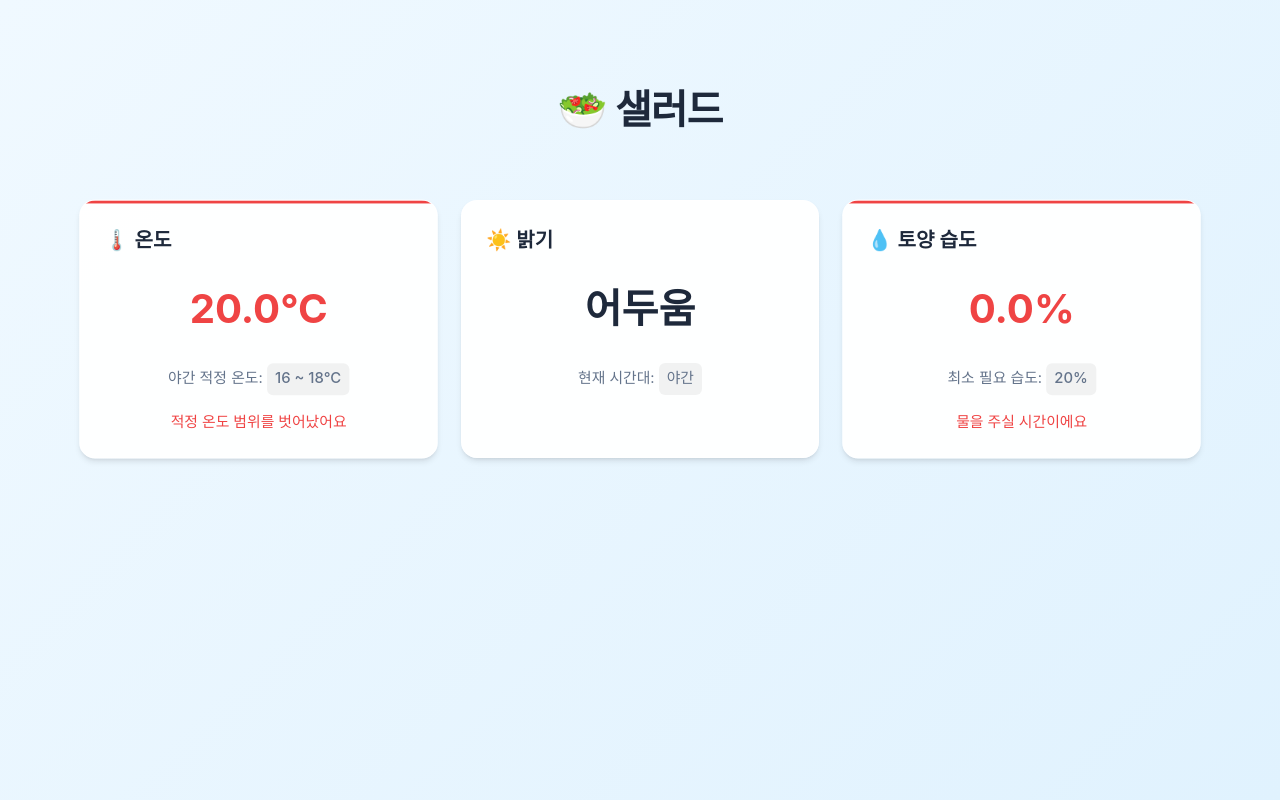
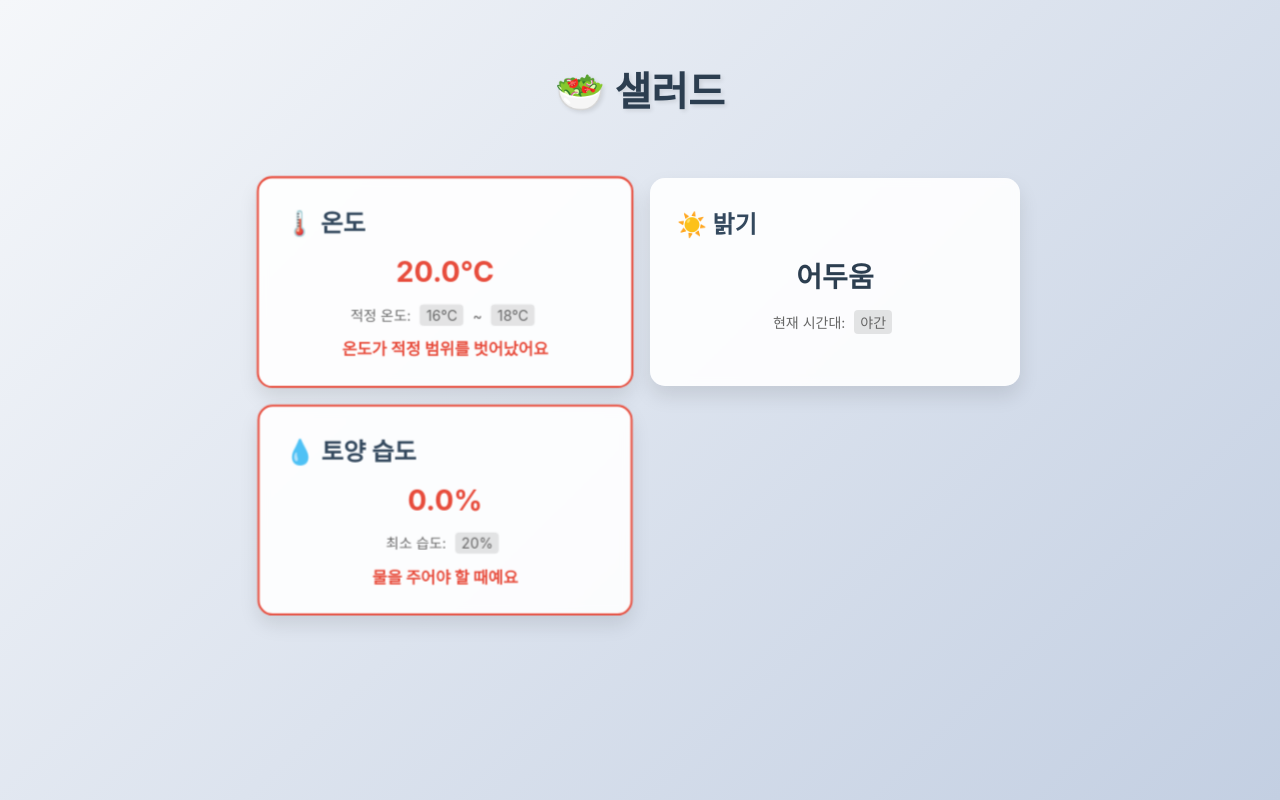
Before and after one commit to seolcu/salad, a Flask app: page / in a window 1280 px wide. Run offline with Flask 3, Linux system fonts and the light colour scheme.

Commit message:
가운데정렬때매 css 다시 원래대로

```diff
--- a/web/templates/index.html
+++ b/web/templates/index.html
@@ -9,18 +9,6 @@
       href="https://cdnjs.cloudflare.com/ajax/libs/animate.css/4.1.1/animate.min.css"
     />
     <style>
-      :root {
-        --primary-bg: #f8fafc;
-        --card-bg: rgba(255, 255, 255, 0.95);
-        --text-primary: #1e293b;
-        --text-secondary: #64748b;
-        --accent-primary: #0ea5e9;
-        --warning: #ef4444;
-        --card-shadow: 0 4px 6px -1px rgb(0 0 0 / 0.1),
-          0 2px 4px -2px rgb(0 0 0 / 0.1);
-        --transition-standard: all 0.2s cubic-bezier(0.4, 0, 0.2, 1);
-      }
-
       * {
         margin: 0;
         padding: 0;
@@ -30,199 +18,137 @@
       body {
         font-family: "Pretendard", -apple-system, BlinkMacSystemFont, system-ui,
           Roboto, sans-serif;
-        background: linear-gradient(135deg, #f0f9ff 0%, #e0f2fe 100%);
+        background: linear-gradient(135deg, #f5f7fa 0%, #c3cfe2 100%);
         min-height: 100vh;
         padding: 20px;
-        color: var(--text-primary);
-        line-height: 1.5;
       }
 
       .container {
-        max-width: 1200px;
+        max-width: 800px;
         margin: 0 auto;
-        padding: 20px;
       }
 
       h1 {
-        color: var(--text-primary);
+        color: #2c3e50;
         text-align: center;
         margin: 40px 0;
         font-size: 2.5em;
-        font-weight: 700;
-        letter-spacing: -0.025em;
+        text-shadow: 2px 2px 4px rgba(0, 0, 0, 0.1);
       }
 
       .grid {
         display: grid;
-        grid-template-columns: repeat(auto-fit, minmax(300px, 1fr));
-        gap: 24px;
+        grid-template-columns: repeat(auto-fit, minmax(250px, 1fr));
+        gap: 20px;
         padding: 20px;
       }
 
       .card {
-        background: var(--card-bg);
-        padding: 24px;
-        border-radius: 16px;
-        box-shadow: var(--card-shadow);
-        transition: var(--transition-standard);
-        border: 1px solid rgba(255, 255, 255, 0.5);
-        position: relative;
-        overflow: hidden;
-      }
-
-      .card:hover {
-        transform: translateY(-2px);
+        background: rgba(255, 255, 255, 0.9);
+        padding: 25px;
+        border-radius: 15px;
         box-shadow: 0 10px 20px rgba(0, 0, 0, 0.1);
-      }
-
-      .card h2 {
-        color: var(--text-primary);
-        font-size: 1.25em;
-        font-weight: 600;
-        margin-bottom: 20px;
-        display: flex;
-        align-items: center;
-        gap: 8px;
-      }
-
-      .value {
-        font-size: 2.5em;
-        font-weight: 700;
-        color: var(--text-primary);
-        margin: 24px 0;
-        text-align: center;
-        transition: var(--transition-standard);
-      }
-
-      .detail {
-        font-size: 0.925em;
-        color: var(--text-secondary);
-        margin-top: 16px;
-        text-align: center;
-        line-height: 1.6;
-      }
-
-      .threshold {
-        display: inline-block;
-        padding: 4px 8px;
-        border-radius: 6px;
-        background: rgba(0, 0, 0, 0.05);
-        font-weight: 500;
+        transition: all 0.3s ease;
+        backdrop-filter: blur(5px);
+        border: 2px solid transparent;
       }
 
       .card.warning {
-        animation: subtle-pulse 2s infinite;
+        border-color: #e74c3c;
+        animation: pulse 2s infinite;
       }
 
-      .card.warning .value {
-        color: var(--warning);
-      }
-
-      .card.warning::before {
-        content: "";
-        position: absolute;
-        top: 0;
-        left: 0;
-        right: 0;
-        height: 3px;
-        background: var(--warning);
-        animation: slide-in 0.3s ease-out;
-      }
-
-      .warning-text {
-        color: var(--warning);
-        font-weight: 500;
-        font-size: 0.925em;
-        text-align: center;
-        margin-top: 16px;
-        opacity: 0;
-        transform: translateY(10px);
-        transition: var(--transition-standard);
-      }
-
-      .card.warning .warning-text {
-        opacity: 1;
-        transform: translateY(0);
-      }
-
-      @keyframes subtle-pulse {
+      @keyframes pulse {
         0% {
           transform: scale(1);
         }
         50% {
-          transform: scale(1.005);
+          transform: scale(1.02);
         }
         100% {
           transform: scale(1);
         }
       }
 
-      @keyframes slide-in {
-        from {
-          transform: translateX(-100%);
+      .card h2 {
+        color: #34495e;
+        margin-bottom: 15px;
+        font-size: 1.5em;
+        display: flex;
+        align-items: center;
+        gap: 10px;
       }
-        to {
-          transform: translateX(0);
+
+      .value {
+        font-size: 28px;
+        font-weight: bold;
+        color: #2c3e50;
+        margin: 15px 0;
+        text-align: center;
+      }
+
+      .detail {
+        font-size: 14px;
+        color: #666;
+        margin-top: 8px;
+        text-align: center;
+      }
+
+      .warning .value {
+        color: #e74c3c;
+      }
+
+      .warning-text {
+        color: #e74c3c;
+        font-weight: bold;
+        font-size: 16px;
+        text-align: center;
+        margin-top: 10px;
+        display: none;
+      }
+
+      .warning .warning-text {
+        display: block;
+      }
+
+      .threshold {
+        display: inline-block;
+        margin: 0 5px;
+        padding: 2px 6px;
+        border-radius: 4px;
+        background: rgba(0, 0, 0, 0.1);
+      }
+
+      @media (max-width: 600px) {
+        .grid {
+          grid-template-columns: 1fr;
+        }
+        h1 {
+          font-size: 2em;
         }
       }
 
       .loading {
-        opacity: 0.7;
+        animation: pulse 2s infinite;
       }
 
       .updated {
-        animation: fade-update 1.5s ease-out;
+        animation: highlight 1s;
       }
 
-      @keyframes fade-update {
+      @keyframes highlight {
         0% {
-          background-color: rgba(14, 165, 233, 0.15);
+          background-color: rgba(46, 204, 113, 0.2);
         }
         100% {
-          background-color: transparent;
-        }
-      }
-
-      @media (max-width: 768px) {
-        .container {
-          padding: 12px;
-        }
-
-        .grid {
-          gap: 16px;
-          padding: 12px;
-        }
-
-        .card {
-          padding: 20px;
-        }
-
-        h1 {
-          font-size: 2em;
-          margin: 24px 0;
-        }
-
-        .value {
-          font-size: 2em;
-        }
-      }
-
-      @media (prefers-reduced-motion: reduce) {
-        .card,
-        .warning-text,
-        .value {
-          transition: none;
-        }
-
-        .card.warning {
-          animation: none;
+          background-color: rgba(255, 255, 255, 0.9);
         }
       }
     </style>
   </head>
   <body>
     <div class="container">
-      <h1>🥗 샐러드</h1>
+      <h1 class="animate__animated animate__fadeIn">🥗 샐러드</h1>
       <div class="grid">
         <div
           id="temperature-card"
@@ -231,92 +157,73 @@
           <h2>🌡️ 온도</h2>
           <div id="temperature" class="value loading">측정중...</div>
           <div id="temperature-detail" class="detail"></div>
-          <div class="warning-text">적정 온도 범위를 벗어났어요</div>
+          <div class="warning-text">온도가 적정 범위를 벗어났어요</div>
         </div>
         <div
           id="brightness-card"
           class="card animate__animated animate__fadeInUp"
+          style="animation-delay: 0.1s"
         >
           <h2>☀️ 밝기</h2>
           <div id="brightness" class="value loading">측정중...</div>
           <div id="brightness-detail" class="detail"></div>
-          <div class="warning-text">더 밝은 곳으로 옮겨주세요</div>
+          <div class="warning-text">햇빛이 부족해요</div>
         </div>
-        <div id="soil-card" class="card animate__animated animate__fadeInUp">
+        <div
+          id="soil-card"
+          class="card animate__animated animate__fadeInUp"
+          style="animation-delay: 0.2s"
+        >
           <h2>💧 토양 습도</h2>
           <div id="soil_moisture" class="value loading">측정중...</div>
           <div id="soil-detail" class="detail"></div>
-          <div class="warning-text">물을 주실 시간이에요</div>
+          <div class="warning-text">물을 주어야 할 때예요</div>
         </div>
       </div>
     </div>
 
     <script>
-      const lastValidValues = {};
-      let numberAnimationFrames = {};
-
       function translateBrightness(value) {
-        return (
-          {
+        const translations = {
           bright: "밝음",
           dark: "어두움",
           night_mode: "야간",
-          }[value] || value
-        );
-      }
-
-      function formatNumber(value, duration = 1000) {
-        if (typeof value !== "number") return value;
-
-        const start = lastValidValues[value] || value;
-        const startTime = performance.now();
-
-        if (numberAnimationFrames[value]) {
-          cancelAnimationFrame(numberAnimationFrames[value]);
-        }
-
-        function animate(currentTime) {
-          const elapsed = currentTime - startTime;
-          const progress = Math.min(elapsed / duration, 1);
-
-          // 이징 함수 적용
-          const easeOutQuart = 1 - Math.pow(1 - progress, 4);
-          const current = start + (value - start) * easeOutQuart;
-
-          lastValidValues[value] = current;
-
-          if (progress < 1) {
-            numberAnimationFrames[value] = requestAnimationFrame(animate);
-          }
-
-          return current.toFixed(1);
-        }
-
-        return animate(performance.now());
+        };
+        return translations[value] || value;
       }
 
       function updateThresholdDetails(data) {
+        // 온도 상세 정보
+        let tempThresholds = "";
+        const temp = data.raw_values.temperature;
+        if (data.is_daytime) {
+          tempThresholds = `적정 온도: <span class="threshold">${data.thresholds.temp_day_lower}°C</span> ~ <span class="threshold">${data.thresholds.temp_day_upper}°C</span>`;
+        } else {
+          tempThresholds = `적정 온도: <span class="threshold">${data.thresholds.temp_night_lower}°C</span> ~ <span class="threshold">${data.thresholds.temp_night_upper}°C</span>`;
+        }
+        document.getElementById("temperature-detail").innerHTML =
+          tempThresholds;
+
+        // 밝기 상세 정보
         const timeInfo = data.is_daytime ? "주간" : "야간";
-        const tempRange = data.is_daytime
-          ? `${data.thresholds.temp_day_lower} ~ ${data.thresholds.temp_day_upper}°C`
-          : `${data.thresholds.temp_night_lower} ~ ${data.thresholds.temp_night_upper}°C`;
-
-        document.getElementById(
-          "temperature-detail"
-        ).innerHTML = `${timeInfo} 적정 온도: <span class="threshold">${tempRange}</span>`;
-
         document.getElementById(
           "brightness-detail"
         ).innerHTML = `현재 시간대: <span class="threshold">${timeInfo}</span>`;
 
+        // 토양 습도 상세 정보
         document.getElementById(
           "soil-detail"
-        ).innerHTML = `최소 필요 습도: <span class="threshold">${data.thresholds.soil_dry}%</span>`;
+        ).innerHTML = `최소 습도: <span class="threshold">${data.thresholds.soil_dry}%</span>`;
       }
 
       function updateValue(elementId, newValue, formatFunction = null) {
         const element = document.getElementById(elementId);
-        if (!element) return;
+
+        if (!newValue && newValue !== 0) {
+          newValue = lastValidValues[elementId] || "측정중...";
+        } else {
+          lastValidValues[elementId] = newValue;
+        }
 
         const formattedValue = formatFunction
           ? formatFunction(newValue)
@@ -327,11 +234,14 @@
           element.classList.remove("loading");
           element.textContent = formattedValue;
 
-          setTimeout(() => element.classList.remove("updated"), 1500);
+          setTimeout(() => {
+            element.classList.remove("updated");
+          }, 1000);
         }
       }
 
       function checkSensorStatus(data) {
+        // 온도 상태 체크
         const temp = parseFloat(data.temperature);
         const tempCard = document.getElementById("temperature-card");
         const tempLower = data.is_daytime
@@ -346,12 +256,14 @@
           temp < tempLower || temp > tempUpper
         );
 
+        // 밝기 상태 체크
         const brightnessCard = document.getElementById("brightness-card");
         brightnessCard.classList.toggle(
           "warning",
           data.is_daytime && data.brightness === "dark"
         );
 
+        // 토양 습도 상태 체크
         const soilMoisture = parseFloat(data.soil_moisture);
         const soilCard = document.getElementById("soil-card");
         soilCard.classList.toggle(
@@ -360,34 +272,31 @@
         );
       }
 
-      async function updateData() {
-        try {
-          const response = await fetch("/api/data");
-          const data = await response.json();
+      const lastValidValues = {
+        temperature: null,
+        brightness: null,
+        soil_moisture: null,
+      };
 
+      function updateData() {
+        fetch("/api/data")
+          .then((response) => response.json())
+          .then((data) => {
             updateValue("temperature", data.temperature);
             updateValue("brightness", data.brightness, translateBrightness);
             updateValue("soil_moisture", data.soil_moisture);
             updateThresholdDetails(data);
             checkSensorStatus(data);
-        } catch (error) {
+          })
+          .catch((error) => {
             console.error("데이터 업데이트 실패:", error);
-        }
+          });
       }
 
+      // 초기 로드
       updateData();
+      // 1초마다 업데이트
       setInterval(updateData, 1000);
-
-      // 사용자가 화면을 보고있지 않을 때 업데이트 주기를 늘림
-      document.addEventListener("visibilitychange", () => {
-        if (document.hidden) {
-          clearInterval(updateInterval);
-          updateInterval = setInterval(updateData, 5000);
-        } else {
-          clearInterval(updateInterval);
-          updateInterval = setInterval(updateData, 1000);
-        }
-      });
     </script>
   </body>
 </html>
```
Lines whose indentation alone changed are shown as unchanged.
